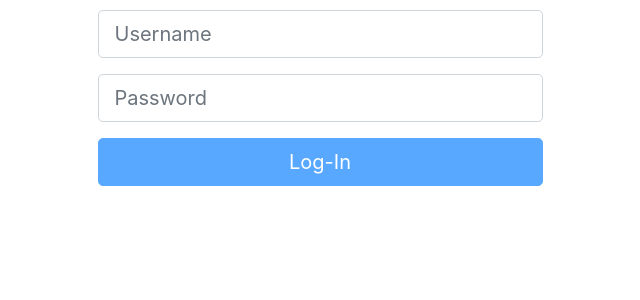
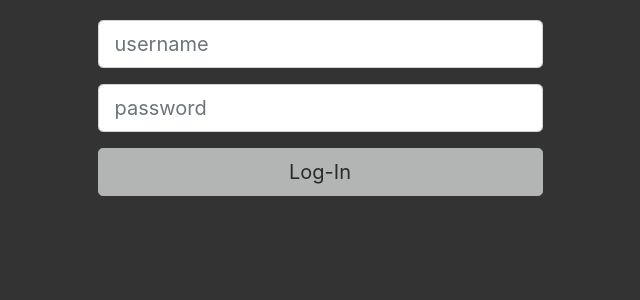
Before and after one commit to keceumut/React-Js-Internship, a React (Create React App) app in the folder task-2/: page / in a window 1280 px wide. Shown: the top 300 px of the page, without its empty margins (320-960 px from the left). Built offline with nearby package versions, Linux system fonts and the light colour scheme.

Commit message:
Complete Username-Password checkers

```diff
--- a/task-2/public/index.html
+++ b/task-2/public/index.html
@@ -12,7 +12,7 @@
 
     <title>React App</title>
   </head>
-  <body>
+  <body style="background-color: #333333;">
     <noscript>You need to enable JavaScript to run this app.</noscript>
     <div id="root"></div>
 
--- a/task-2/src/App.css
+++ b/task-2/src/App.css
@@ -1,3 +1,6 @@
 .App{
-  margin: 10px;
+  margin-top: 20px;
 }
+.lg-button{
+  margin-bottom : 15px;
+}
--- a/task-2/src/components/InputField.js
+++ b/task-2/src/components/InputField.js
@@ -1,36 +1,87 @@
-import { useState } from 'react'
-import { InputGroup,FormControl,Button,Container,Row ,Col} from 'react-bootstrap'
+import { useRef, useState } from 'react'
+import { InputGroup,FormControl,Button,Container,Row ,Col,Alert,Overlay} from 'react-bootstrap'
+import UserInfo from '../data/user-information.json'
+
 export default function InputFields(){
 
-    const [username,setUsername] = useState(null);
-    const [password,setPassword] = useState(null);
+    const [username,setUsername] = useState("");
+    const [password,setPassword] = useState("");
+    const [access,setAccess] = useState(false);
+    const [show,setShow] = useState(false);
+    const [target,setTarget] = useState('');
+    const ref = useRef(null);
 
     function checkFields(){
-        if(username == null || password==null) return true;
+        if(username === "" || password==="") return true;
         else return false;
     }
 
+    function handleLeaving(event){
+        console.log(ref);
+        if(event.target.value.length <4){
+            setTarget(event.target.placeholder);
+            setShow(true);
+        }
+        else setShow(false);
+    }
+
+    function handleClick(){
+        setAccess(checkPass());
+    }
+
+    function checkPass(){
+        setShow(true);
+        setTarget('alert')
+        for(let i=0;i<UserInfo.length;i++){
+            if(UserInfo[i].username === username && UserInfo[i].password === password){
+                return true;
+            }
+            else {
+                return false;
+            }
+        }
+    }
+
     return(
-        <Container fluid='lg'>
+        <Container fluid='lg' >
             <Row className='justify-content-center'>
-                <Col md='5' >
-                    <InputGroup className='mb-3' size='lg'>
-                        <FormControl placeholder ='Username' onChange={e=>setUsername(e.target.value)}></FormControl>
+                <Col md='5'>
+                    <InputGroup className='mb-3' size='lg' >
+                        <FormControl placeholder ='username' onChange={e=>setUsername(e.target.value)} onBlur={e=> handleLeaving(e)} ref={ref}></FormControl>
                     </InputGroup>
 
+
                     <InputGroup className='mb-3' size='lg'>
-                        <FormControl placeholder='Password' onChange={e=>setPassword(e.target.value)}></FormControl>
+                        <FormControl placeholder='password' onChange={e=>setPassword(e.target.value)} onBlur={e=> handleLeaving(e)}  ref={ref}></FormControl>
                     </InputGroup>
                     <Button
-                        variant='primary'
+                        variant='light'
                         className='lg-button'
                         size='lg'
                         disabled ={checkFields()}
                         block
-                        onClick={()=>console.log(username,password)}
+                        onClick={()=>handleClick()}
                     >Log-In
                     </Button>
+                    <Alert show={show && target === 'alert' ? true : false} variant={access ? 'success' : 'danger'} onClose={()=>setShow(false)} dismissible >
+                        {access ? 'Access Granted' : 'Wrong Password / Username'}
+                    </Alert>
+                    <Overlay target={ref.current} show={show} placement='bottom'>
+                        {(props)=>
+                            <div
+                            {...props}
+                            style={{
+                                backgroundColor: '#999999',
+                                color: 'black',
+                                ...props.style,
+                            }}
+                            >
+                                popup
+                            </div>
+                        }
+                    </Overlay>
                 </Col>
+
             </Row>
         </Container>
     )
--- /dev/null
+++ b/task-2/src/data/user-information.json
@@ -0,0 +1,5 @@
+[
+    {"username":"internship2021" , "password":"12345"},
+    {"username":"trialaccount","password":"147852369"}
+
+]
--- a/task-2/src/index.css
+++ b/task-2/src/index.css
@@ -5,6 +5,7 @@ body {
     sans-serif;
   -webkit-font-smoothing: antialiased;
   -moz-osx-font-smoothing: grayscale;
+
 }
 
 code {
```
Also changed, not shown: 1 other file (tests, documents, lock files or other folders).
